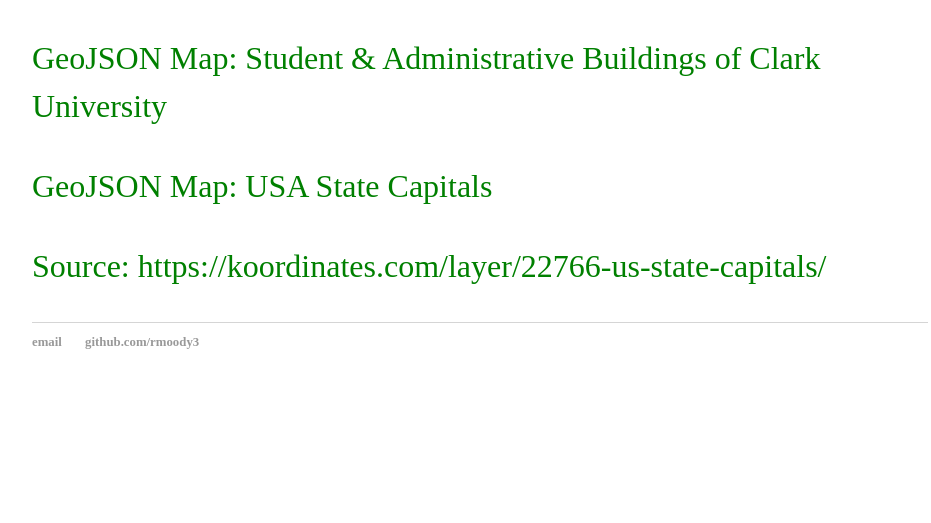
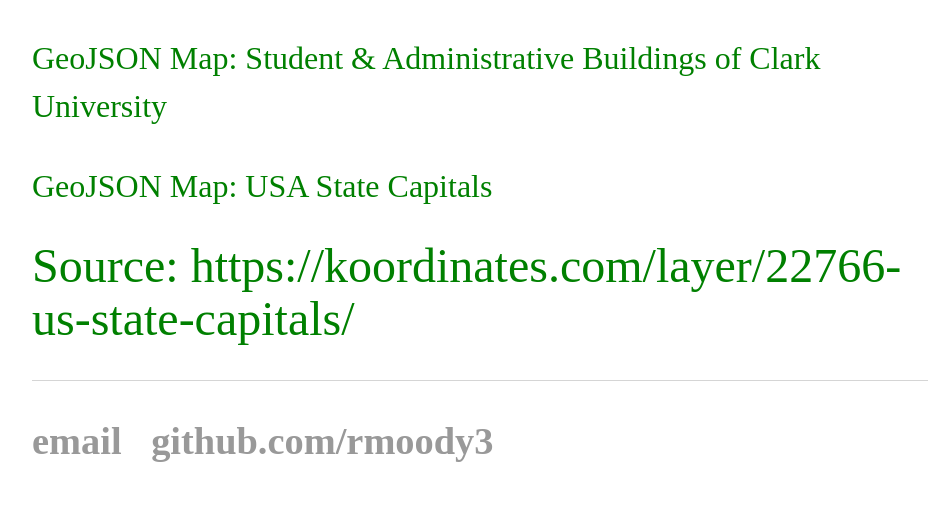
Before and after one commit to rmoody3/rmoody3.github.io, a Jekyll site: the page built from maps/index.html, in a window 1280 px wide. Shown: the part 2549-3072 px from the top of the page, without its empty margins (160-1091 px from the left). Built offline with Jekyll 4.4.1, drawn with Linux system fonts in a browser that asks for light colours; a script that is not in the unit is left out; comment, search, counter and statistics services are not loaded; before the commit the page ends 2959 px from its top, so only the background shows below that.

Commit message:
Update index.html

```diff
--- a/maps/index.html
+++ b/maps/index.html
@@ -19,5 +19,5 @@
 
 	<p><font color="green">GeoJSON Map: USA State Capitals</p>
 	<script src="https://embed.github.com/view/geojson/rmoody3/rmoody3.github.io/maps/US-state-capitals.geojson"></script>
-		<p><font color="green">Source: https://koordinates.com/layer/22766-us-state-capitals/<p>
+		<p><font size=12, color="green">Source: https://koordinates.com/layer/22766-us-state-capitals/<p>
 </div><!-- /.blurb -->
```
